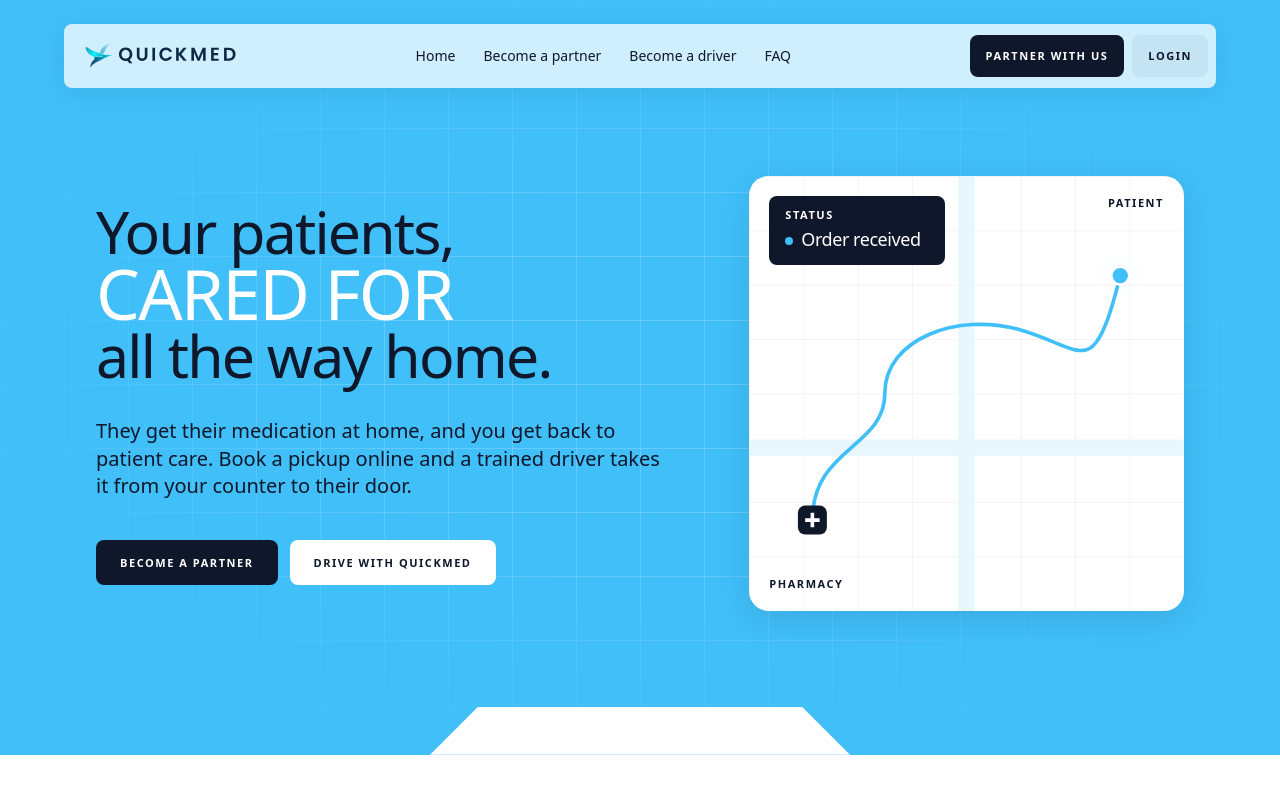
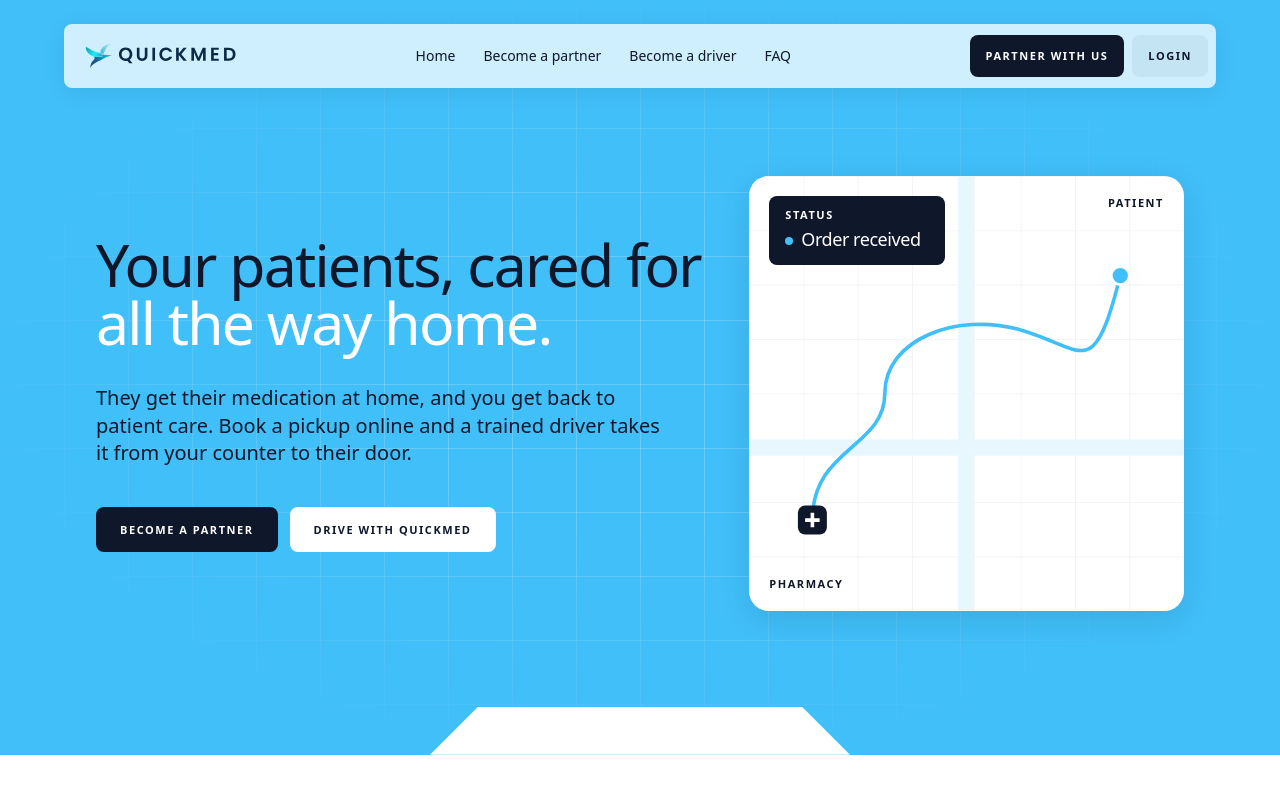
Before and after one commit to Louneyz/quickmed, a Next.js app: page / in a window 1280 px wide. Shown: the top 800 px of the page. Built offline with nearby package versions, Linux system fonts and the light colour scheme.

Commit message:
Put the hero headline back to how it was on main
Co-Authored-By: Claude Opus 5.5 <noreply@anthropic.com>
Claude-Session: https://claude.ai/code/session_013yoprER6nrvyU9BHoq6jjD

```diff
--- a/src/components/hero.tsx
+++ b/src/components/hero.tsx
@@ -93,9 +93,8 @@ export function Hero() {
                             as="h1"
                             className="title-lg mb-8"
                             parts={[
-                                { text: "Your patients," },
-                                { text: "CARED FOR", className: "text-white text-[1.18em] leading-[0.95] tracking-tight" },
-                                { text: "all the way home." },
+                                { text: "Your patients, cared for" },
+                                { text: "all the way home.", className: "text-white" },
                             ]}
                         />
                         <p className="text-lg md:text-xl leading-snug text-ink max-w-xl mb-10">
```
